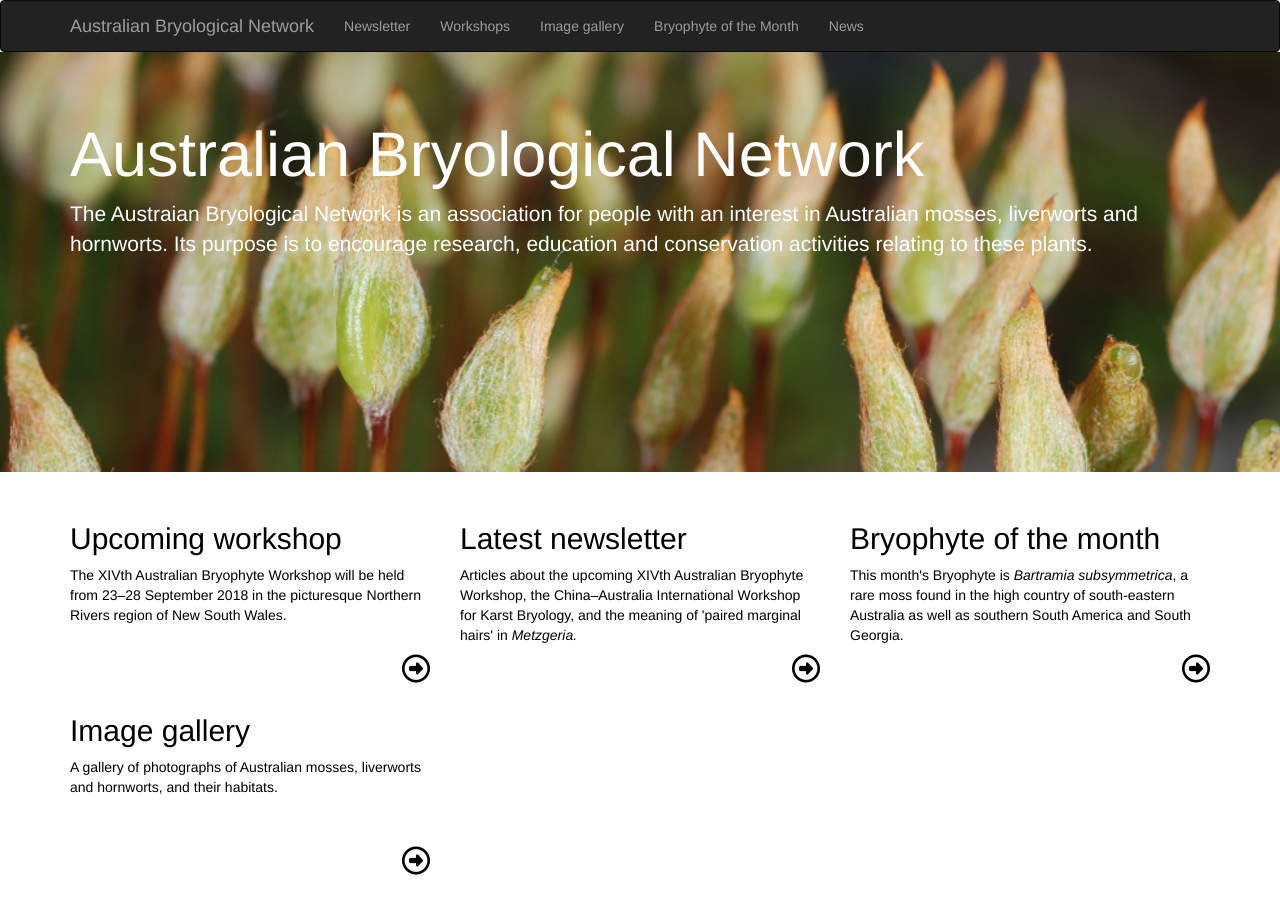
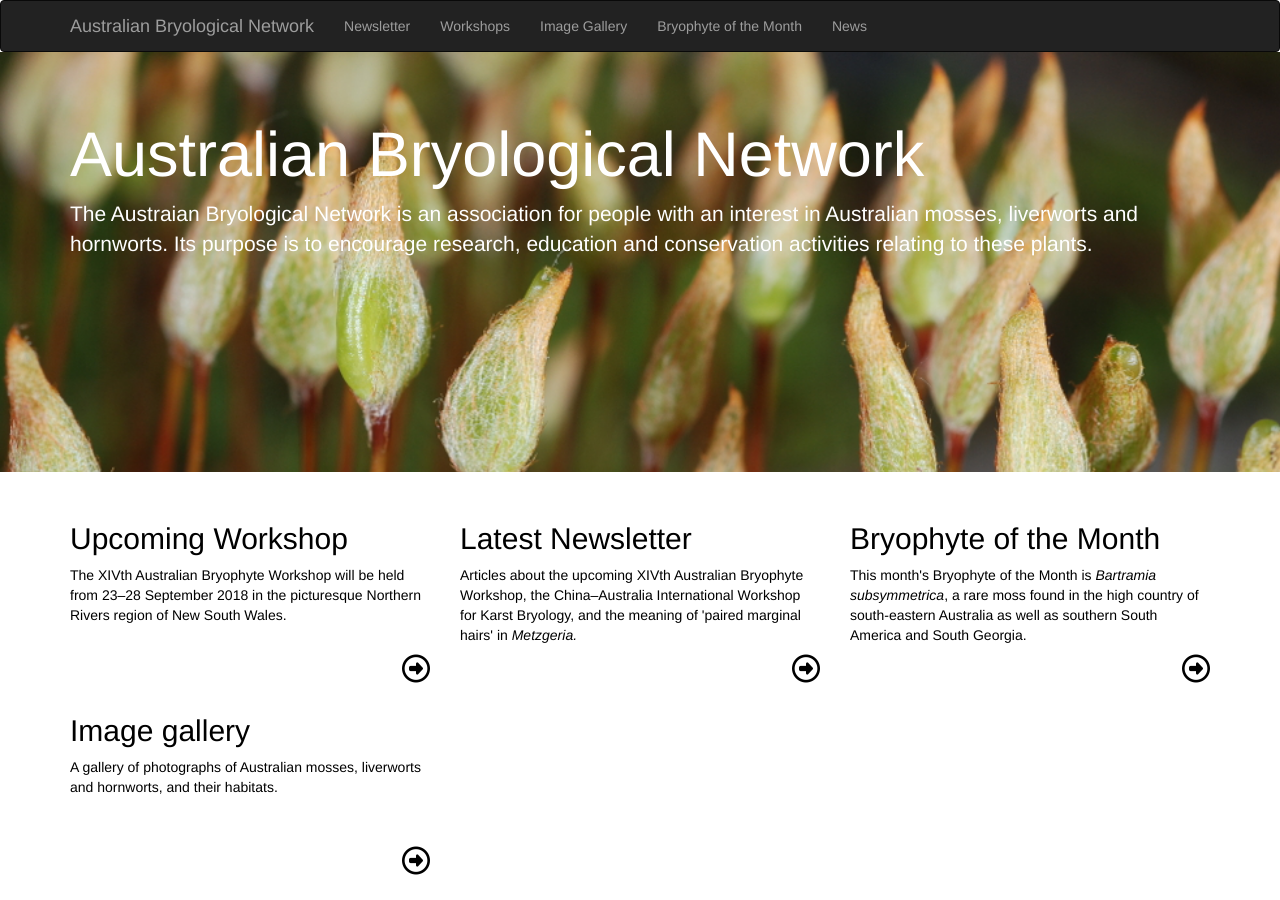
Before and after one commit to nielsklazenga/australian-bryological-network, a Jekyll site: the page built from index.md, in a window 1280 px wide. Built offline with Jekyll 4.4.1, drawn with Linux system fonts in a browser that asks for light colours; nearby versions of some CDN libraries.

Commit message:
Homepage

```diff
--- a/_includes/top-nav.html
+++ b/_includes/top-nav.html
@@ -13,7 +13,7 @@
       <ul class="nav navbar-nav">
         <li><a href="{{ "/newsletter" | relative_url }}">Newsletter</a></li>
         <li><a href="{{ "/workshops" | relative_url }}">Workshops</a></li>
-        <li><a href="{{ "/image-gallery" | relative_url }}">Image gallery</a></li>
+        <li><a href="{{ "/image-gallery" | relative_url }}">Image Gallery</a></li>
         <li><a href="{{ "/categories/bryophyte-of-the-month" | relative_url }}">Bryophyte of the Month</a></li>
         <li><a href="{{ "/categories/news" | relative_url }}">News</a></li>
       </ul>
--- a/index.md
+++ b/index.md
@@ -5,20 +5,22 @@
 layout: home
 banner_image: assets/images/banner/homepage-banner-dawsonia-longiseta.jpg
 cards:
-  - title: Upcoming workshop
+  - title: Upcoming Workshop
     blurb: >-
       The XIVth Australian Bryophyte Workshop will be held from 23–28 September
       2018 in the picturesque Northern Rivers region of New South Wales.
     link: "workshops/2018"
-  - title: Latest newsletter
+  - title: Latest Newsletter
     blurb: >-
       Articles about the upcoming XIVth Australian Bryophyte Workshop, the
       China–Australia International Workshop for Karst Bryology, and the meaning
       of &apos;paired marginal hairs&apos; in <i>Metzgeria.</i>
     link: "#"
-  - title: Bryophyte of the month
+  - title: Bryophyte of the Month
     blurb: >-
-      This month&apos;s Bryophyte is <i>Bartramia subsymmetrica</i>, a rare moss found in the high country of south-eastern Australia as well as southern South America and South Georgia.
+      This month&apos;s Bryophyte of the Month is <i>Bartramia subsymmetrica</i>,
+      a rare moss found in the high country of south-eastern Australia as well as
+      southern South America and South Georgia.
     link: "/bryophyte-of-the-month/2018/02/17/bartramia-subsymmetrica"
   - title: Image gallery
     blurb: >-
```
